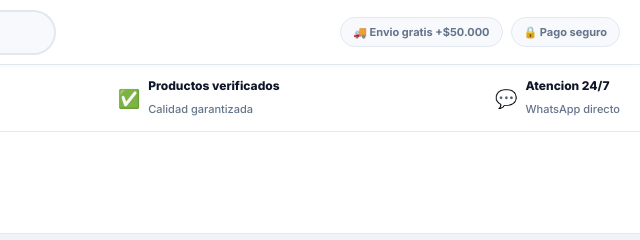
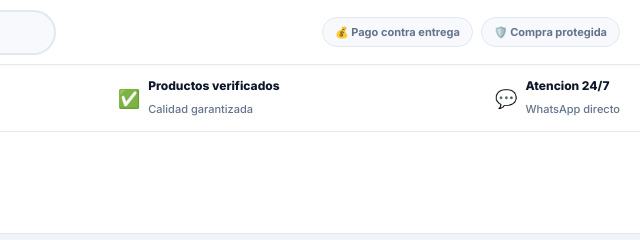
Before and after one commit to andres493/nexone-tienda, a website: page index.html in a window 1280 px wide. Shown: the top 240 px of the page, 640-1280 px from the left. Drawn offline with Linux system fonts and the light colour scheme; no server answers.

Commit message:
texto: chips de confianza -> Pago contra entrega y Compra protegida

```diff
--- a/index.html
+++ b/index.html
@@ -23,8 +23,8 @@
       <input id="searchInput" type="search" placeholder="Buscar productos...">
     </label>
     <div class="top-trust">
-      <span class="trust-chip">🚚 Envio gratis +$50.000</span>
-      <span class="trust-chip">🔒 Pago seguro</span>
+      <span class="trust-chip">💰 Pago contra entrega</span>
+      <span class="trust-chip">🛡️ Compra protegida</span>
     </div>
   </div>
 </header>
```
